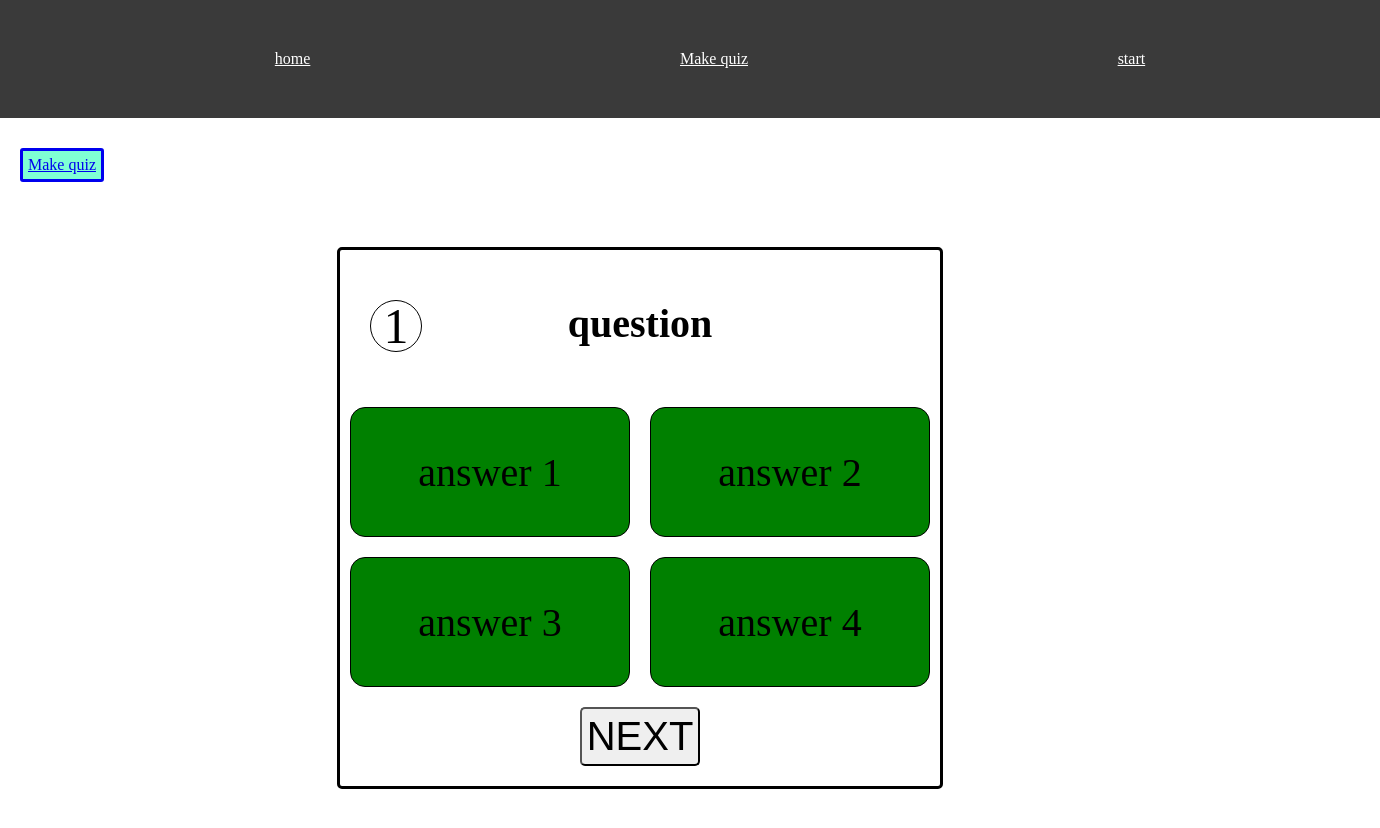
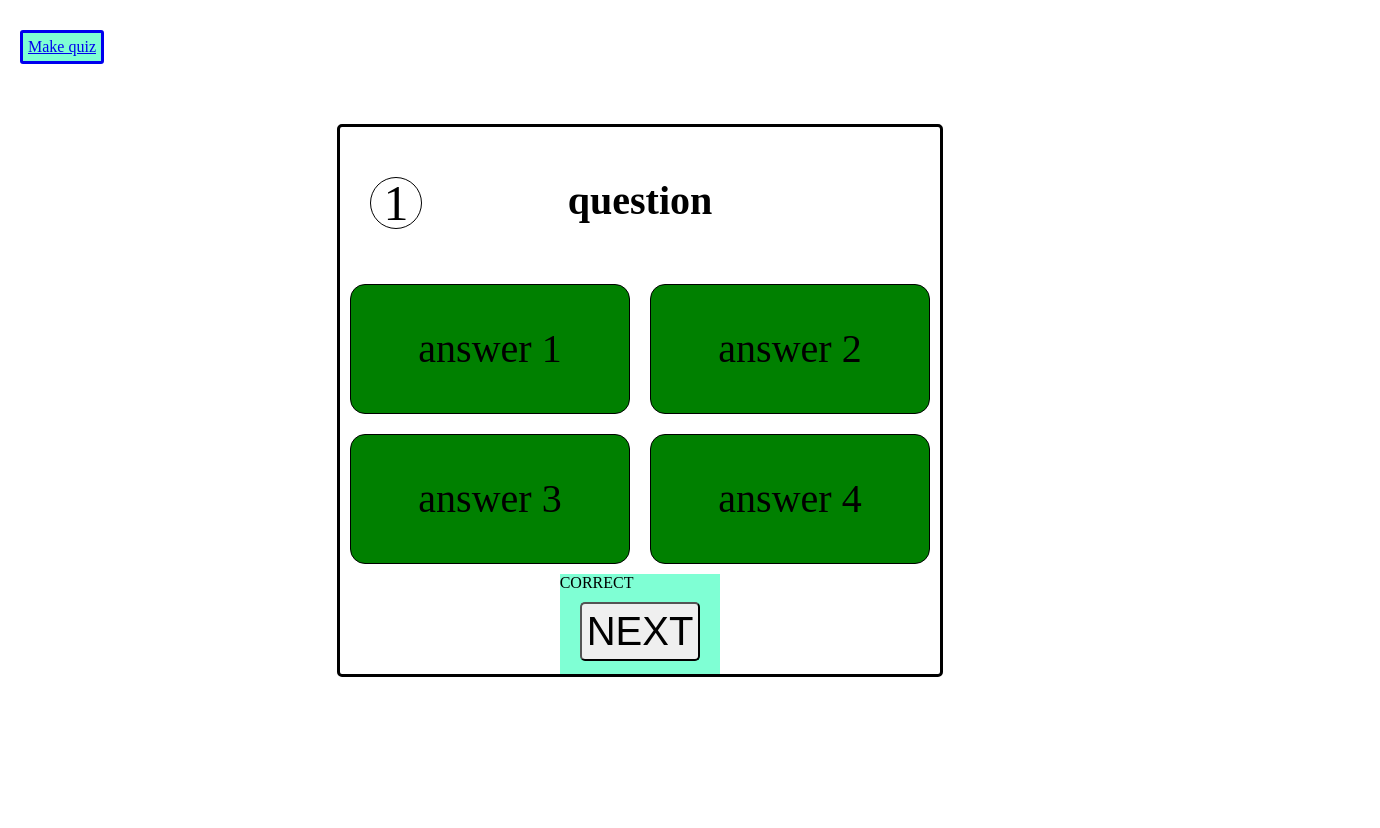
Before and after one commit to hamzona/Pocetak-moje-stranice, a React (Create React App) app in the folder mypage/: page /start in a window 1280 px wide. Both pictures are taken after a click on the element "answer 1". Shown: the top 828 px of the page, 1380 px wide, since content can reach past the window. After the commit the page ends 800 px from the top, so only its background shows below. Built offline with nearby package versions, Linux system fonts and the light colour scheme.

Commit message:
generacija 6

```diff
--- a/mypage/src/Main.js
+++ /dev/null
@@ -1,21 +0,0 @@
-import { Routes,Route, Link } from "react-router-dom";
-import App from "./App";
-import SlidesContextProvider from "./GlobalContext/DataSlides";
-import StartQuiz from "./StartSlides/StartQuiz";
-import './nav.css'
-function Main(){
-    return (<SlidesContextProvider>
-            <nav className="nav-cont">
-                <ul>
-                    <Link className="nav-link">home</Link>
-                    <Link className="nav-link" to="/">Make quiz</Link>
-                    <Link className="nav-link" to="/start">start</Link>
-                </ul>
-            </nav>
-            <Routes>
-                <Route path="/" element={<App/>}/>
-                <Route path="/start" element={<StartQuiz/>}/>
-            </Routes>
-        </SlidesContextProvider>)
-}
-export default Main;
--- /dev/null
+++ b/mypage/src/Main/Main.js
@@ -0,0 +1,14 @@
+import { Routes,Route } from "react-router-dom";
+import App from "../Slides/App";
+import SlidesContextProvider from "../GlobalContext/DataSlides";
+import StartQuiz from "../StartSlides/StartQuiz";
+//import NavBar from '../NavBar'
+function Main(){
+    return (<SlidesContextProvider>
+            <Routes>
+                <Route path="/" element={<App/>}/>
+                <Route path="/start" element={<StartQuiz/>}/>
+            </Routes>
+        </SlidesContextProvider>)
+}
+export default Main;
--- /dev/null
+++ b/mypage/src/Main/nav.css
@@ -0,0 +1,37 @@
+*{
+    margin: 0;
+    padding: 0;
+}
+body{
+    margin: 0;
+    padding: 0;
+}
+.nav-cont{
+    padding: 0;
+    margin: 0;
+    position: relative;
+    background-color: rgb(58, 58, 58);
+    width: 100vw;
+    height: 100px;
+    z-index: 1;
+}
+
+ul{
+    margin: 0;
+    display: flex;
+    justify-content: space-around;
+    height: 40px;
+}
+.nav-link{
+    width: 40px;
+    height: 40px;
+    padding: 20px;
+    background-color: rgb(99, 99, 99);
+    color: white;
+    padding: 10%rem;
+    text-decoration: none;
+    text-align: center;
+}
+.nav-link:hover{
+    background-color:rgb(95, 95, 95) ;
+}
--- /dev/null
+++ b/mypage/src/NavBar.js
@@ -0,0 +1,14 @@
+import { Link } from "react-router-dom";
+import './nav.css'
+
+
+function NavBar(){
+    return <nav className="nav-cont">
+    <ul>
+        <Link className="nav-link">home</Link>
+        <Link className="nav-link" to="/">Make quiz</Link>
+        <Link className="nav-link" to="/start">start</Link>
+    </ul>
+    </nav>
+}
+export default NavBar;
--- a/mypage/src/StartSlides/CurrentAnswersData.js
+++ b/mypage/src/StartSlides/CurrentAnswersData.js
@@ -1,14 +1,17 @@
 import './presentSlide.css'
-function CurrentAnswersData({answer,clicked,setClicked}){
+function CurrentAnswersData({setCorrectChek,setCorrect,answer,clicked,setClicked}){
     const TrueFalseSyle={
         backgroundColor:answer.correct?'green':'red'
     }
     function hendleAnswer(){
       setClicked(true);
         if(answer.correct){
-            console.log('tacno')
+            setCorrect(correct=>{
+                return ++correct;
+            })
+            setCorrectChek(answer.correct);
         }else{
-            console.log('netacno')
+            setCorrectChek(answer.correct);
         }
     }
     return <div onClick={hendleAnswer} style={clicked?TrueFalseSyle:{}} className="pres-answer" >
--- a/mypage/src/StartSlides/CurrentSlide.js
+++ b/mypage/src/StartSlides/CurrentSlide.js
@@ -1,11 +1,17 @@
 import CurrentAnswersData from './CurrentAnswersData.js'
 import { useState } from 'react';
 import './presentSlide.css'
-function CurrentSlide({currentSlideData,setI,i,setCurrentSlideData,slides}){
+function CurrentSlide({setCorrect,currentSlideData,setI,i,setCurrentSlideData,slides}){
 
     /*pokazivanje odgovora*/
     const [clicked,setClicked]=useState(false);
 
+
+    const[correctCheck,setCorrectChek]=useState(true);
+
+    const hideButton={
+        display:clicked?'block':'none'
+    }
     return (
     <div className="pres-table">
         <div className='top-cont'>
@@ -15,14 +21,17 @@ function CurrentSlide({currentSlideData,setI,i,setCurrentSlideData,slides}){
 
         <div className='pres-answers'>
             {currentSlideData.answers.map(answer=>{
-                return<CurrentAnswersData clicked={clicked} setClicked={setClicked} key={answer.key} answer={answer}/>
+                return<CurrentAnswersData setCorrectChek={setCorrectChek} setCorrect={setCorrect} clicked={clicked} setClicked={setClicked} key={answer.key} answer={answer}/>
             })}
         </div>
-        <button className='pres-next' onClick={()=>{
-            setClicked(false)
-            setI(prev=>{return ++prev})
-            setCurrentSlideData(slides[i])}}
-            >NEXT</button>
+        <div className='footer-cont'>
+                <div style={hideButton}>
+                <p>{correctCheck?'CORRECT':'WRONG'}</p>
+                <button className='pres-next' onClick={()=>{
+                    setClicked(false)
+                    setI(prev=>{return ++prev})}}>NEXT</button>
+            </div>
+        </div>
   </div>
   )
 }
--- a/mypage/src/StartSlides/StartQuiz.js
+++ b/mypage/src/StartSlides/StartQuiz.js
@@ -1,30 +1,39 @@
 import { Link } from "react-router-dom";
 import { useDataSlides } from "../GlobalContext/DataSlides";
 import CurrentSlide from "./CurrentSlide";
-import { useState } from "react";
+import { useEffect, useState } from "react";
 import './presentSlide.css'
 
 function StartQuiz(){
     const [i,setI]=useState(0);
     const slides=useDataSlides();
     const [currentSlideData,setCurrentSlideData]=useState(slides[i]);
+
+    const[correct,setCorrect]=useState(0);
+    useEffect(()=>{
+        setCurrentSlideData(slides[i])
+    },[i])
     if(currentSlideData!==undefined){
         return(
             <>
 
             <div className="quiz-run-cont">
             <Link className="link" to="/">Make quiz</Link>
-            <CurrentSlide className="slide-cont" slides={slides} i={i} setI={setI} key={currentSlideData.key} setCurrentSlideData={setCurrentSlideData} currentSlideData={currentSlideData}/>
+            <CurrentSlide setCorrect={setCorrect} className="slide-cont" slides={slides} i={i} setI={setI} key={currentSlideData.key} setCurrentSlideData={setCurrentSlideData} currentSlideData={currentSlideData}/>
             </div>
             </>
 
          )
     }else{
-        return<div>
-            <h1>Finished game</h1>
-            <button onClick={()=>{setI(0)
-                setCurrentSlideData(slides[0])}}>Restart</button><br></br>
-            <Link to="/">Make quiz</Link>
+        return<div className="finish-cont">
+            <div className="finish-tabel">
+                 <h1 >Finished game</h1>
+                 <p className="result">{correct}/{slides.length}</p>
+                 <p className="result">{(correct/slides.length*100).toFixed(2)}%</p>
+                 <button onClick={()=>{setI(0)
+                     setCurrentSlideData(slides[0])}}>Restart</button><br></br>
+                 <Link to="/">Make quiz</Link>
+            </div>
         </div>
     }
 }
--- a/mypage/src/StartSlides/presentSlide.css
+++ b/mypage/src/StartSlides/presentSlide.css
@@ -1,4 +1,16 @@
-
+.finish-cont{
+    height: 100vh;
+    display: flex;
+    justify-content: center;
+    align-items: center;
+}
+.finish-tabel{
+    padding: 40px;
+    border: 3px solid;
+}
+.result{
+    font-size: 50px;
+}
 .link{
     padding: 5px;
     border: 3px solid;
@@ -79,3 +91,9 @@
 .question{
     font-size: 30px;
 }
+
+.footer-cont{
+    height: 100px;
+    width: fit-content;
+    background-color: aquamarine;
+}
--- a/mypage/src/index.js
+++ b/mypage/src/index.js
@@ -1,6 +1,6 @@
 import React from 'react';
 import ReactDOM from 'react-dom/client';
-import Main from './Main';
+import Main from './Main/Main';
 import {BrowserRouter}from 'react-router-dom'
 const root = ReactDOM.createRoot(document.getElementById('root'));
 root.render(
--- a/mypage/src/nav.css
+++ /dev/null
@@ -1,23 +0,0 @@
-*{
-    margin: 0;
-}
-.nav-cont{
-    background-color: rgb(58, 58, 58);
-    padding: 50px;
-    width: 100vw;
-    z-index: 1;
-}
-
-ul{
-    display: flex;
-    justify-content: space-around;
-}
-.nav-link{
-    width: max-content;
-    height: max-content;
-    color: white;
-    padding: 10%rem;
-}
-.nav-link:hover{
-    background-color:rgb(95, 95, 95) ;
-}
```
Also changed, not shown: mypage/src/Slides/App.js (renamed from mypage/src/App.js, +4 -4 lines).
